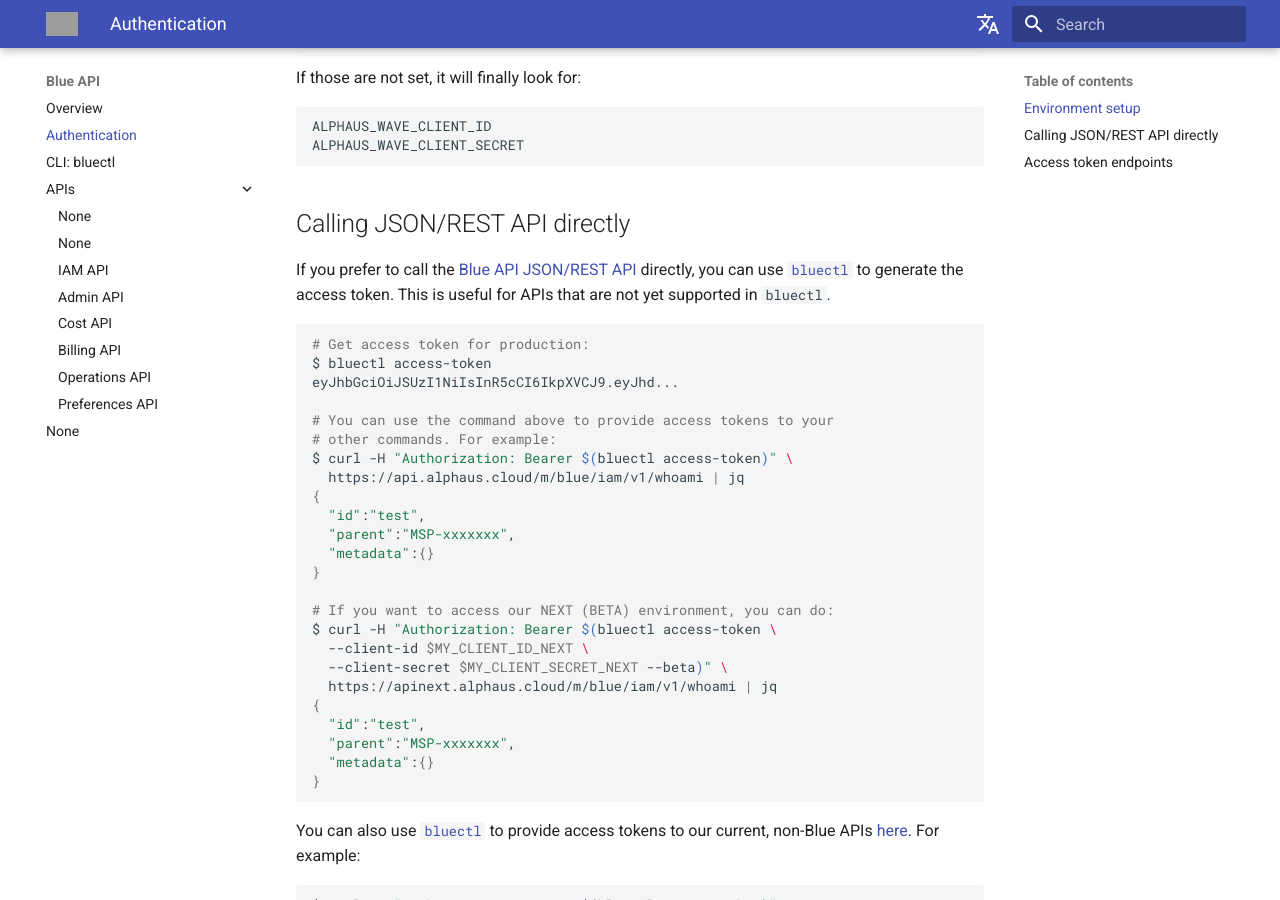
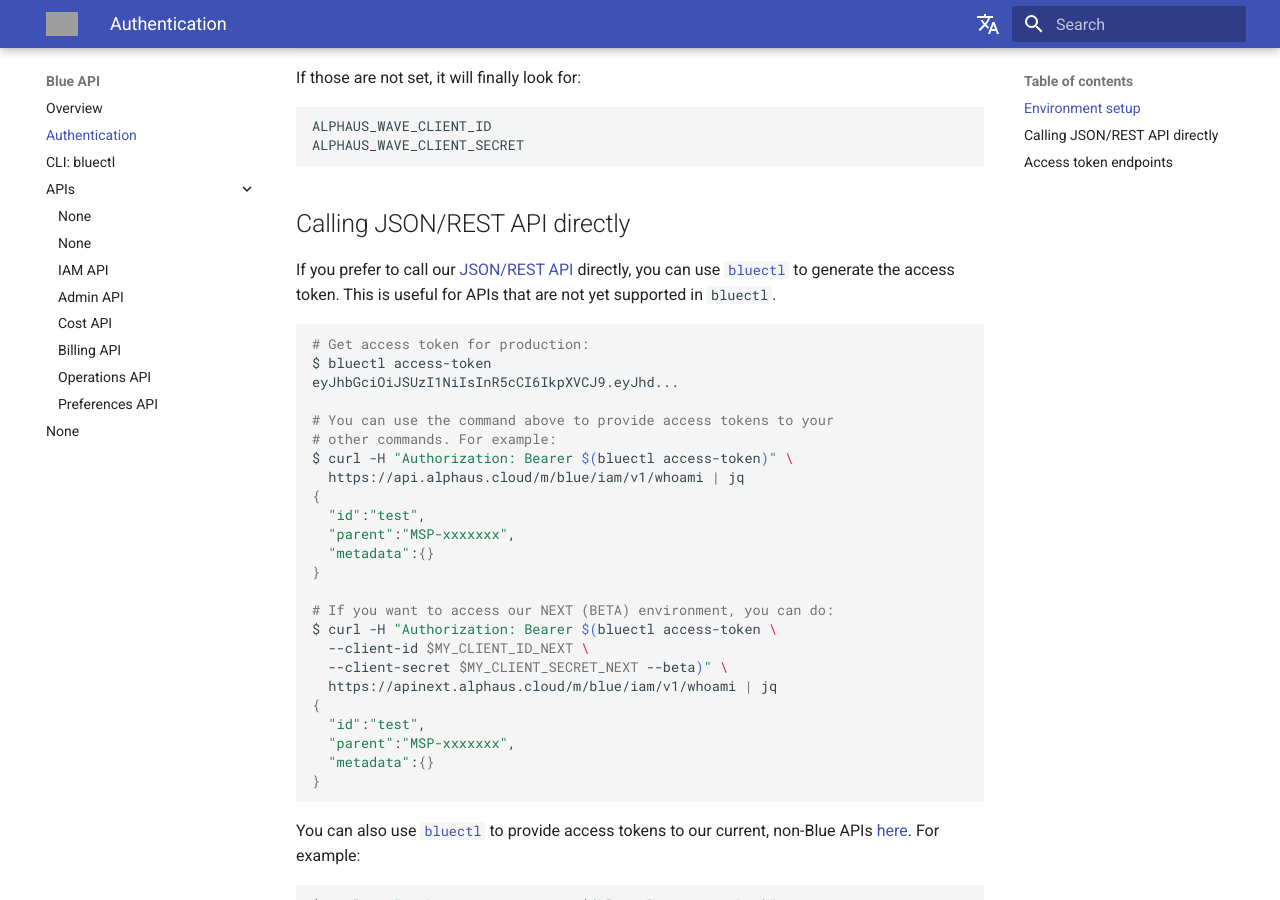
Before and after one commit to alphauslabs/tmpdocs, an MkDocs documentation site: the page built from docs/blueapi/authentication.md, in a window 1280 px wide and 900 px high, scrolled down 1127 px. Built offline with MkDocs 1.6.1 and Material for MkDocs 9.7.7, drawn with Linux system fonts in a browser that asks for light colours; comment, search, counter and statistics services are not loaded; grey boxes are pictures that could not be loaded.

Commit message:
chore: simpler

````diff
--- a/docs/blueapi/authentication.md
+++ b/docs/blueapi/authentication.md
@@ -50,7 +50,7 @@
 ```
 
 ## Calling JSON/REST API directly
-If you prefer to call the [Blue API JSON/REST API](https://alphauslabs.github.io/blueapidocs/) directly, you can use [`bluectl`](https://alphauslabs.github.io/docs/blueapi/bluectl/) to generate the access token. This is useful for APIs that are not yet supported in `bluectl`.
+If you prefer to call our [JSON/REST API](https://alphauslabs.github.io/blueapidocs/) directly, you can use [`bluectl`](https://alphauslabs.github.io/docs/blueapi/bluectl/) to generate the access token. This is useful for APIs that are not yet supported in `bluectl`.
 ```sh
 # Get access token for production:
 $ bluectl access-token
````
